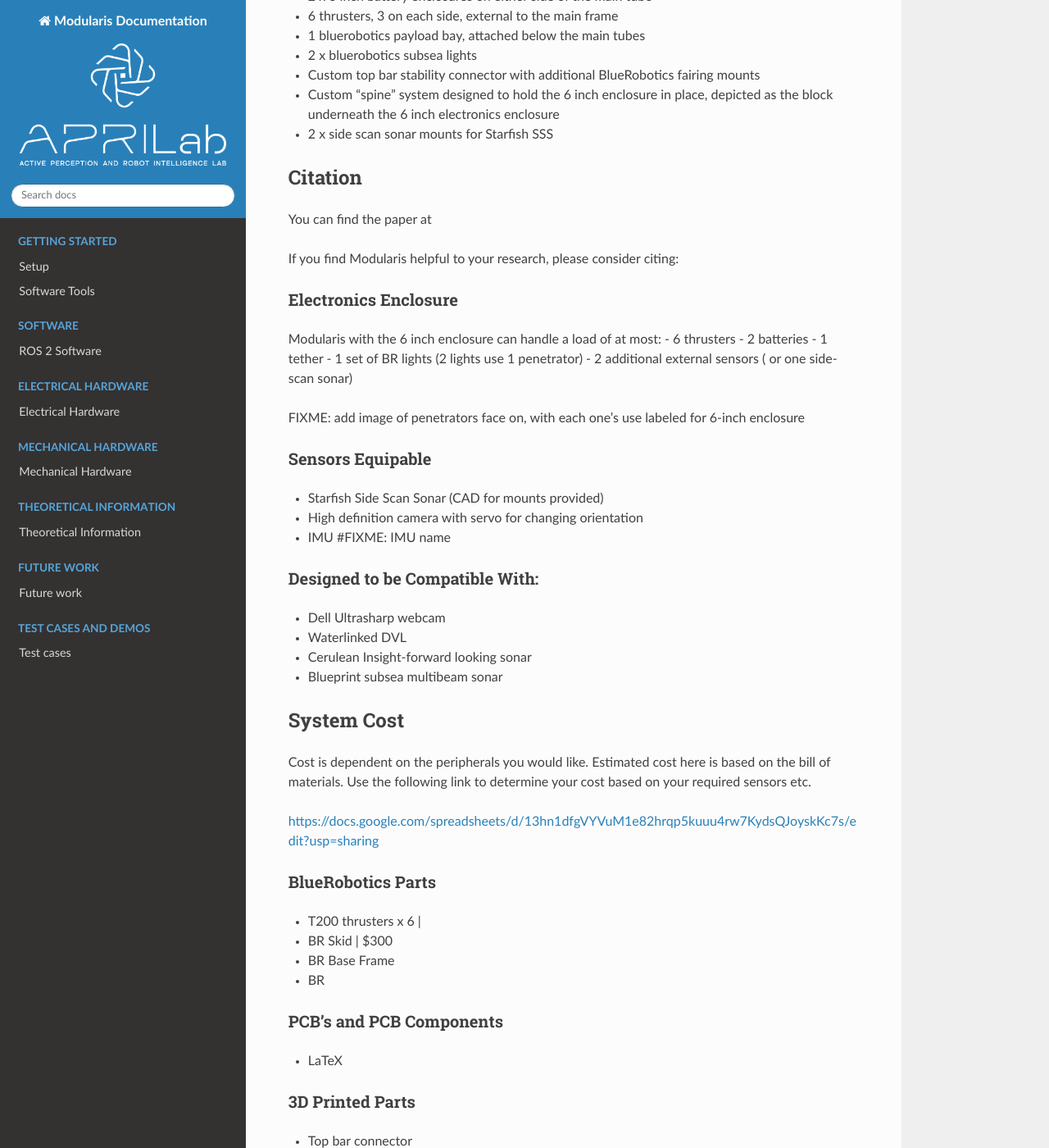
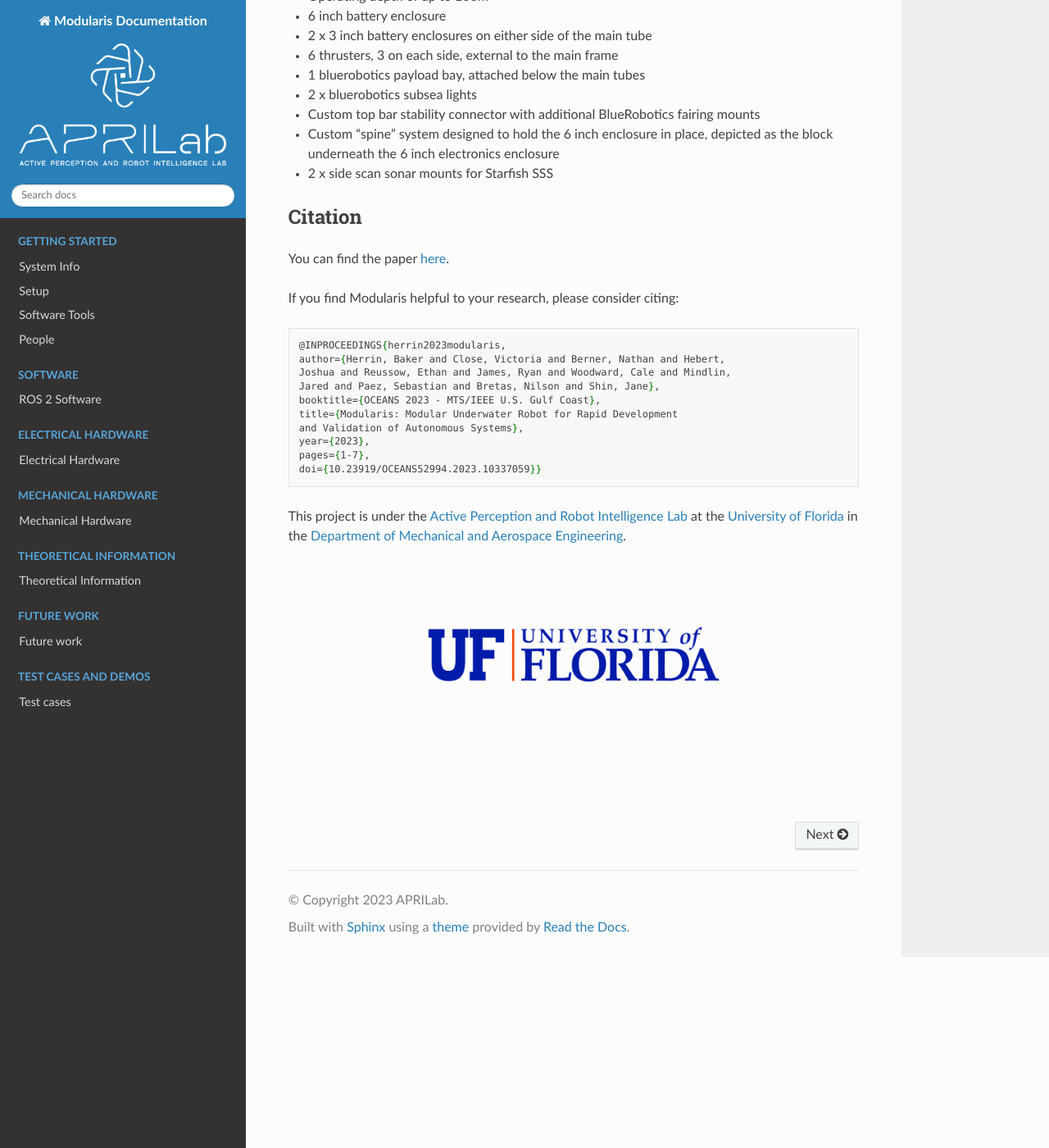
Before and after one commit to adipenu/modularis, a Sphinx documentation site: the page built from docs/index.rst, in a window 1280 px wide and 1400 px high, scrolled down 1200 px. Shown: the whole window at 82% size. Built offline with Sphinx 7.4.7 and the Read the Docs theme 2.0.0, drawn with Linux system fonts in a browser that asks for light colours; some of the changed text lies outside the part shown.

Commit message:
reorganized the main page and added a citation section

```diff
--- a/docs/index.rst
+++ b/docs/index.rst
@@ -11,11 +11,12 @@
 Purpose
 ---------------------------
 
-Modularis was designed for developers, as a underwater sensing platform to launch from for validating
+Modularis was designed for developers as a underwater sensing platform for validating
 autonomous mapping and planning algorithms.
 
-We saw a lack in availability of affordable underwater vrobots which could easily be used for mapping and planning research.
-Our lab needed a vehicle that was multipurpose; capable of equiping a wide suite of sensors without having to make time-consuming
+We both felt and saw a lack in availability of affordable underwater robots which could easily be used for mapping and planning research.
+
+Beyond this, our lab needed a vehicle that was multipurpose; capable of equiping a wide suite of sensors without having to make time-consuming
 modifications. The idea for Modularis was born from this need.
 
 
@@ -43,87 +44,23 @@
 Citation
 ----------------------------------
 
-You can find the paper at
+You can find the paper `here <https://arxiv.org/abs/2401.06243>`_.
 
 If you find Modularis helpful to your research, please consider citing:
 
-.. code-block: laTex
+.. code-block:: latex
 
-   @INPROCEEDINGS{10337059,
-   author={Herrin, Baker and Close, Victoria and Berner, Nathan and Hebert, Joshua and Reussow, Ethan and James, Ryan and Woodward, Cale and Mindlin, Jared and Paez, Sebastian and Bretas, Nilson and Shin, Jane},
+   @INPROCEEDINGS{herrin2023modularis,
+   author={Herrin, Baker and Close, Victoria and Berner, Nathan and Hebert,
+   Joshua and Reussow, Ethan and James, Ryan and Woodward, Cale and Mindlin,
+   Jared and Paez, Sebastian and Bretas, Nilson and Shin, Jane},
    booktitle={OCEANS 2023 - MTS/IEEE U.S. Gulf Coast},
-   title={Modularis: Modular Underwater Robot for Rapid Development and Validation of Autonomous Systems},
+   title={Modularis: Modular Underwater Robot for Rapid Development
+   and Validation of Autonomous Systems},
    year={2023},
    pages={1-7},
    doi={10.23919/OCEANS52994.2023.10337059}}
 
-
-Electronics Enclosure
-^^^^^^^^^^^^^^^^^^^^^^^
-
-Modularis with the 6 inch enclosure can handle a load of at most:
-- 6 thrusters
-- 2 batteries
-- 1 tether
-- 1 set of BR lights (2 lights use 1 penetrator)
-- 2 additional external sensors ( or one side-scan sonar)
-
-FIXME: add image of penetrators face on, with each one's use labeled for 6-inch enclosure
-
-Sensors Equipable
-^^^^^^^^^^^^^^^^^^^^
-
-- Starfish Side Scan Sonar (CAD for mounts provided)
-- High definition camera with servo for changing orientation
-- IMU #FIXME: IMU name
-
-Designed to be Compatible With:
-^^^^^^^^^^^^^^^^^^^^^^^^^^^^^^^^^^^^^
-- Dell Ultrasharp webcam
-- Waterlinked DVL
-- Cerulean Insight-forward looking sonar
-- Blueprint subsea multibeam sonar
-
-
-System Cost
----------------
-
-Cost is dependent on the peripherals you would like. Estimated cost here is based on the bill of materials. Use the following
-link to determine your cost based on your required sensors etc.
-
-https://docs.google.com/spreadsheets/d/13hn1dfgVYVuM1e82hrqp5kuuu4rw7KydsQJoyskKc7s/edit?usp=sharing
-
-BlueRobotics Parts
-^^^^^^^^^^^^^^^^^^^^^^
-
-- T200 thrusters x 6     |
-- BR Skid                | $300
-- BR Base Frame
-- BR
-
-PCB's and PCB Components
-^^^^^^^^^^^^^^^^^^^^^^^^^^
-
-- LaTeX
-
-3D Printed Parts
-^^^^^^^^^^^^^^^^^^^^^^^
-
-- Top bar connector
-- Battery mounts x 4
-
-Computing Units
-^^^^^^^^^^^^^^^^^^
-
-- Pi vs Jetson
-
-Computational and System Requirements
-^^^^^^^^^^^^^^^^^^^^^^^^^^^^^^^^^^^^^^^^^
-
-Sensors
-^^^^^^^^^^^
-
-- camera
 
 .. While autonomous robots have seen significant research advancements in recent years, due to the harsh nature
 .. of underwater environment, there is limited availability in finding off-the-shelf underwater robots for various
@@ -135,13 +72,21 @@
 This project is under the `Active Perception and Robot Intelligence Lab <https://janeshin-website.github.io/>`_ at
 the `University of Florida <https://ufl.edu>`_ in the `Department of Mechanical and Aerospace Engineering <https://mae.ufl.edu>`_.
 
+.. image:: University-of-Florida-Logo.png
+   :scale: 10%
+   :align: center
+
+|
+
 .. toctree::
    :caption: Getting Started
    :maxdepth: 1
    :hidden:
 
+   System Info <getting_started/system>
    Setup <getting_started/setup>
    Software Tools <getting_started/tools>
+   People <getting_started/people>
 
 .. toctree::
    :caption: Software
@@ -157,6 +102,7 @@
 
    Electrical Hardware <electrical/electrical>
 
+|
 .. toctree::
    :caption: Mechanical Hardware
    :maxdepth: 1
@@ -184,25 +130,3 @@
    :hidden:
 
    Test cases <testCases/testCases>
-
-
-Contributors: Senior Design Projects
-------------------------------------------
-
-Tracking Contributions made by senior design students throughout the years.
-
-Fall 2022
-^^^^^^^^^^^^
-- Victoria and Camille
-
-Spring 2023
-^^^^^^^^^^^^^^
-- Cale and Ethan
-
-Fall 2023
-^^^^^^^^^^^^
-- David and Janica
-
-Spring 2024
-^^^^^^^^^^^^
--
```
Also changed, not shown: docs/getting_started/people.rst (added, +20 -0 lines), docs/getting_started/system.rst (added, +69 -0 lines), docs/University-of-Florida-Logo.png (added).
